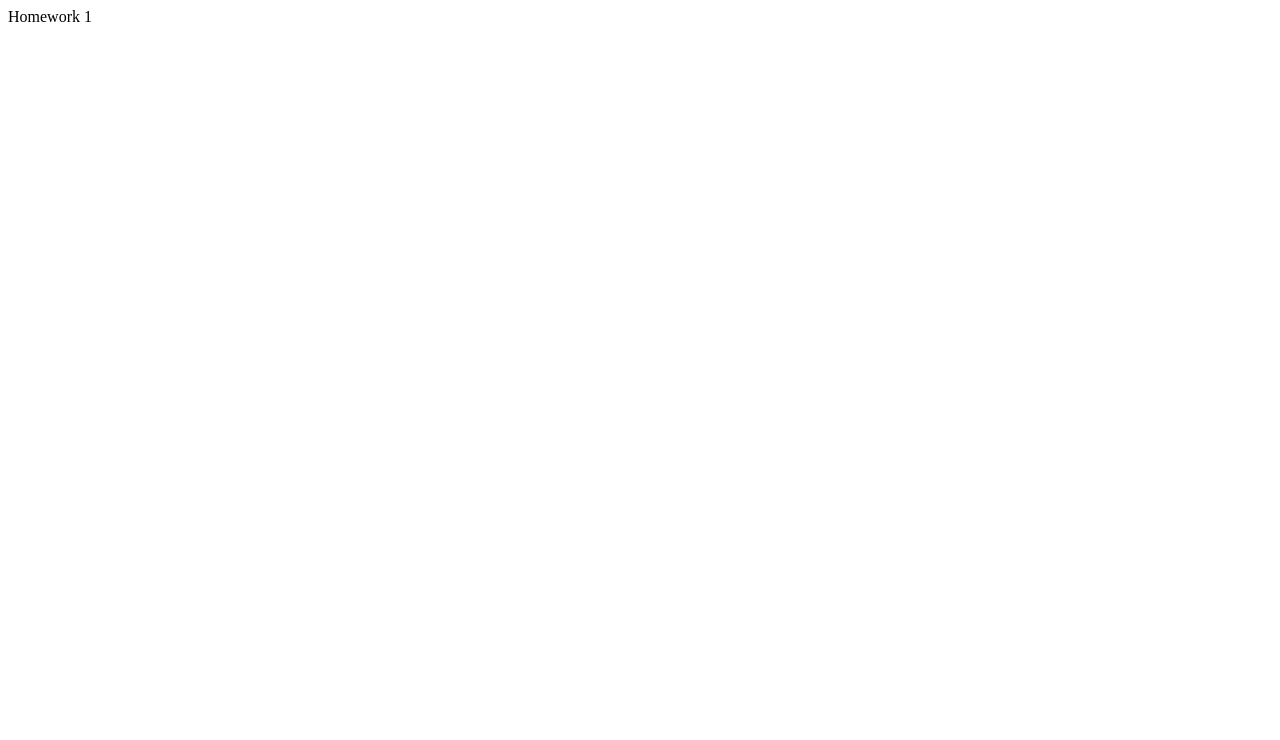
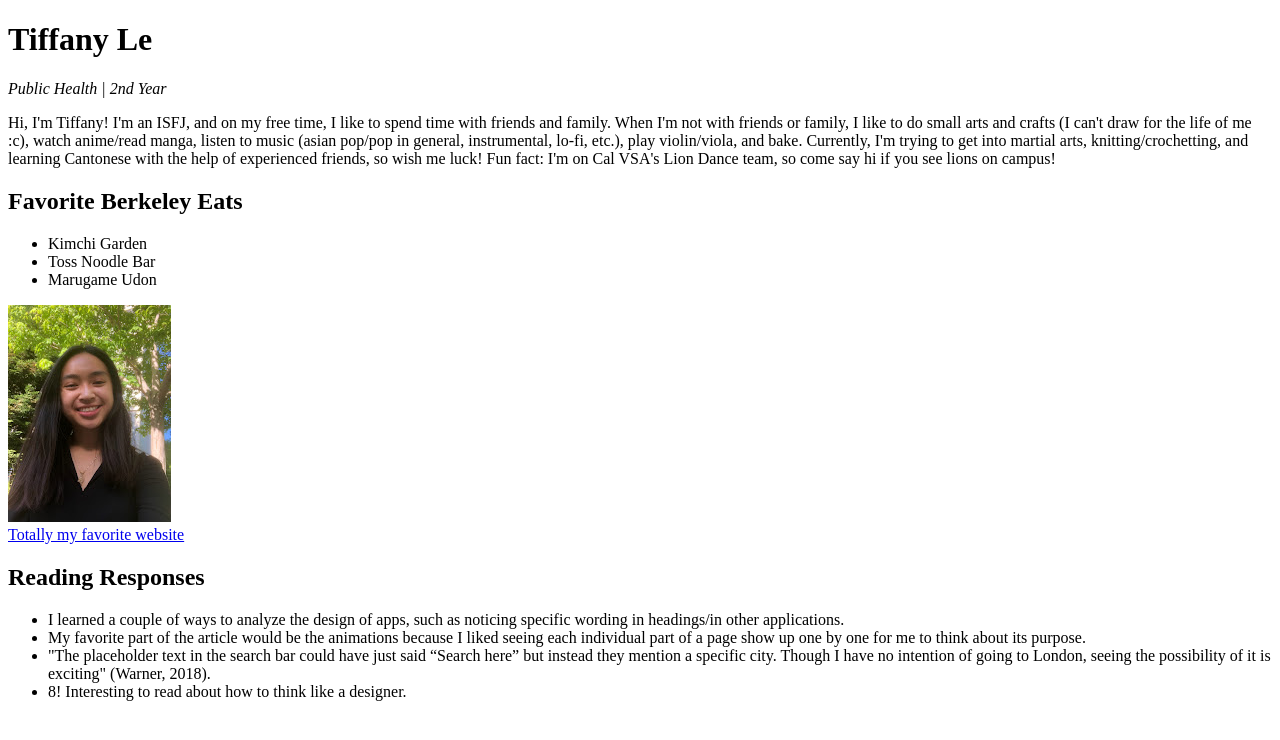
Before and after one commit to tiffanyle23/tiffanyle23.github.io, a plain HTML site: page homeworks/hw1/index.html in a window 1280 px wide. Drawn offline with Linux system fonts and the light colour scheme.

Commit message:
finished hw2

```diff
--- a/homeworks/hw1/index.html
+++ b/homeworks/hw1/index.html
@@ -1,6 +1,43 @@
-<!DOCTYPE html>
+<!doctype html>
 <html>
-    <body>
-        Homework 1
-    </body>
+
+<head>
+    <title>
+        <!-- The title that shows on the tab in the browser! -->
+    </title>
+</head>
+
+<body>
+    <h1>Tiffany Le</h1>
+
+    <em>Public Health | 2nd Year</em>
+
+    <p>
+        Hi, I'm Tiffany! I'm an ISFJ, and on my free time, I like to spend time with friends and family. When I'm not with friends or family, I like to do small arts and crafts (I can't draw for the life of me :c), watch anime/read manga, listen to music (asian pop/pop in general, instrumental, lo-fi, etc.), play violin/viola, and bake. Currently, I'm trying to get into martial arts, knitting/crochetting, and learning Cantonese with the help of experienced friends, so wish me luck! Fun fact: I'm on Cal VSA's Lion Dance team, so come say hi if you see lions on campus!
+     </p>
+
+     <h2>Favorite Berkeley Eats</h2>
+     <ul>
+        <li>Kimchi Garden</li>
+        <li>Toss Noodle Bar</li>
+        <li>Marugame Udon</li>
+      </ul>
+
+    <section>
+        <img src="assets/img/IMG_0074 copy.jpeg"/>
+    </section>
+
+    <a href="https://www.linkedin.com/in/tiffany-le-b15b0417a/">Totally my favorite website</a>
+
+    <section>
+        <h2>Reading Responses</h2>
+        <ul>
+            <li>I learned a couple of ways to analyze the design of apps, such as noticing specific wording in headings/in other applications.</li>
+            <li>My favorite part of the article would be the animations because I liked seeing each individual part of a page show up one by one for me to think about its purpose.</li>
+            <li>"The placeholder text in the search bar could have just said “Search here” but instead they mention a specific city. Though I have no intention of going to London, seeing the possibility of it is exciting" (Warner, 2018).</li>
+            <li>8! Interesting to read about how to think like a designer.</li>
+          </ul>
+    </section>
+</body>
+
 </html>
```
Also changed, not shown: homeworks/hw1/assets/img/IMG_0074 copy.jpeg (added), 2 other files.
